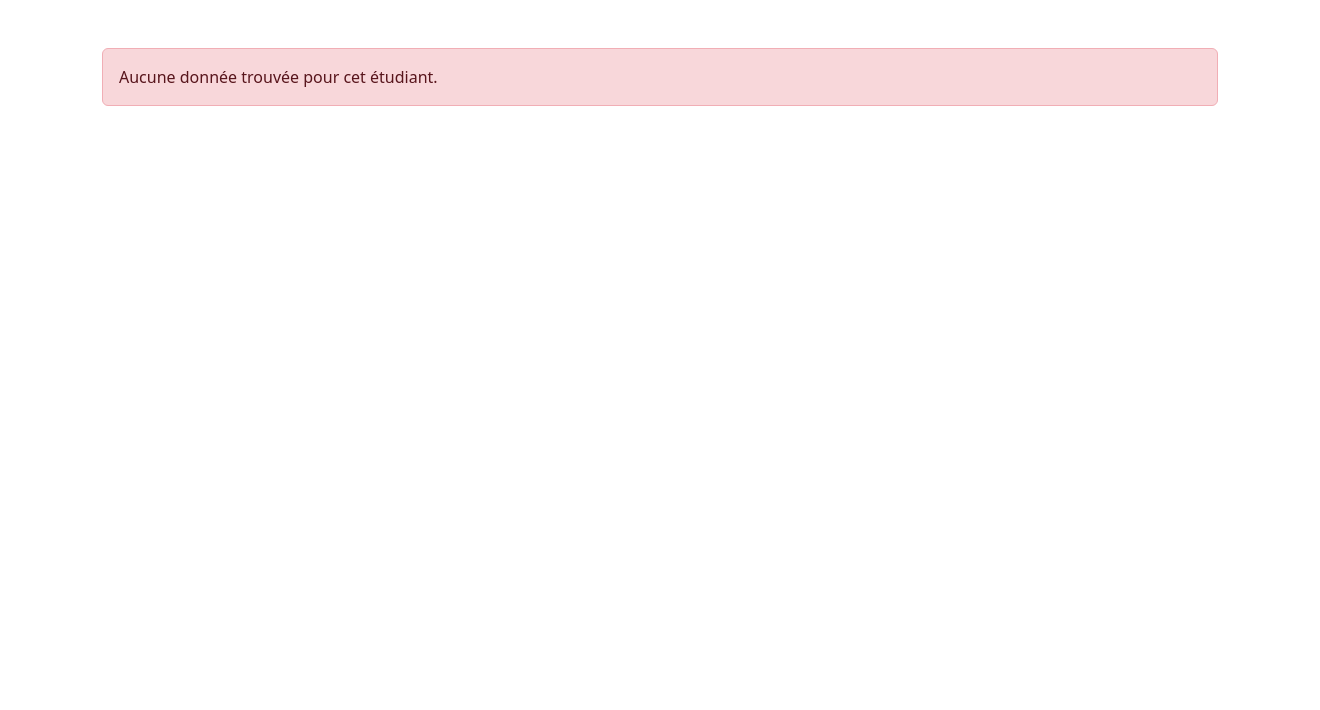
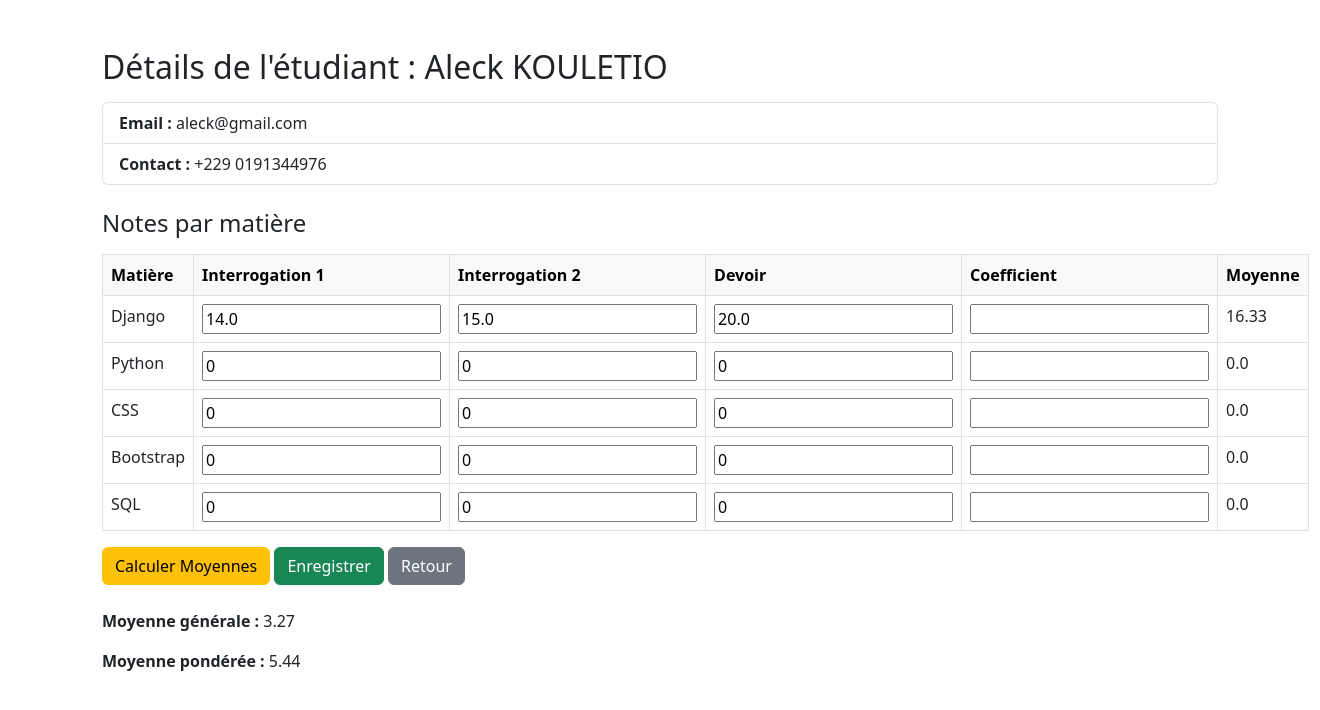
Before and after one commit to aleckklt/gestionnaire_notes_etudiant, a Django app: page /11/ in a window 1320 px wide. Shown: the top 710 px of the page. Run offline with Django 5.2, Linux system fonts and the light colour scheme; data comes from the database, SQL or seed files in the repository.

Commit message:
ameliorations+

```diff
--- a/etudiants/templates/etudiants/detail_etudiants.html
+++ b/etudiants/templates/etudiants/detail_etudiants.html
@@ -1,4 +1,5 @@
 {% extends 'etudiants/base.html' %}
+
 {% block content %}
 <div class="container mt-5">
     {% if etudiant %}
@@ -10,118 +11,56 @@
 
         <h4 class="mt-4">Notes par matière</h4>
 
-        <form method="POST" id="notesForm">
+        <form method="POST">
             {% csrf_token %}
+            <input type="hidden" name="action" value="" id="actionField">
             <input type="hidden" name="nb_matieres" value="{{ notes_par_matiere|length }}">
-            <table class="table table-bordered mt-3" id="notesTable">
+
+            <table class="table table-bordered mt-3">
                 <thead class="table-light">
                     <tr>
                         <th>Matière</th>
                         <th>Interrogation 1</th>
                         <th>Interrogation 2</th>
                         <th>Devoir</th>
+                        <th>Coefficient</th>
                         <th>Moyenne</th>
-                        <th>Coefficient</th>
                     </tr>
                 </thead>
                 <tbody>
                     {% for note in notes_par_matiere %}
-                    <tr data-index="{{ forloop.counter }}">
+                    <tr>
                         <td>
                             {{ note.matiere }}
                             <input type="hidden" name="matiere_{{ forloop.counter }}" value="{{ note.matiere }}">
                         </td>
-                        <td contenteditable="true" class="note-cell" data-field="interrogation">{{ note.interrogation }}</td>
-                        <td contenteditable="true" class="note-cell" data-field="devoir">{{ note.devoir }}</td>
-                        <td contenteditable="true" class="note-cell" data-field="devoirs">{{ note.devoirs }}</td>
-                        <td class="moyenne-cell">{{ note.moyenne }}</td>
-                        <td contenteditable="true" class="note-cell" data-field="coeff">{{ note.coeff }}</td>
+                        <td><input type="number" step="0.01" name="interrogation1_{{ forloop.counter }}" value="{{ note.interrogation1 }}"></td>
+                        <td><input type="number" step="0.01" name="devoir_{{ forloop.counter }}" value="{{ note.devoir }}"></td>
+                        <td><input type="number" step="0.01" name="interrogation2_{{ forloop.counter }}" value="{{ note.interrogation2 }}"></td>
+                        <td><input type="number" step="0.01" name="coefficients_{{ forloop.counter }}" value="{{ note.coefficients }}"></td>
+                        <td>{{ note.moyenne }}</td>
                     </tr>
                     {% endfor %}
                 </tbody>
             </table>
 
-            <div id="hidden-inputs"></div>
+            <div class="mt-3">
+                <button type="submit" id="monBouton" class="btn btn-warning" onclick="document.getElementById('actionField').value='calculer'">Calculer Moyennes</button>
+                <button type="submit" class="btn btn-success" onclick="document.getElementById('actionField').value='enregistrer'">Enregistrer</button>
+                <a href="{% url 'etudiants:liste_etudiants' %}" class="btn btn-secondary">Retour</a>
+            </div>
         </form>
 
         <div class="mt-4">
-            <p><strong>Moyenne générale :</strong> <span id="moyenneGenerale">{{ moyenne_generale }}</span></p>
-            <p><strong>Moyenne pondérée :</strong> <span id="moyennePonderee">{{ moyenne_ponderee }}</span></p>
+            <p><strong>Moyenne générale :</strong> {{ moyenne_generale }}</p>
+            <p><strong>Moyenne pondérée :</strong> {{ moyenne_ponderee }}</p>
         </div>
 
-        <a href="{% url 'etudiants:liste_etudiants' %}" class="btn btn-primary mt-3">Retour à la liste</a>
-
-        <script>
-            document.addEventListener('DOMContentLoaded', () => {
-                const table = document.getElementById('notesTable');
-                const hiddenInputsDiv = document.getElementById('hidden-inputs');
-                const moyenneGeneraleEl = document.getElementById('moyenneGenerale');
-                const moyennePondereeEl = document.getElementById('moyennePonderee');
-
-                function updateHiddenInput(name, value) {
-                    let input = document.querySelector(`input[name="${name}"]`);
-                    if (!input) {
-                        input = document.createElement('input');
-                        input.type = 'hidden';
-                        input.name = name;
-                        hiddenInputsDiv.appendChild(input);
-                    }
-                    input.value = value;
-                }
-
-                function parseFloatSafe(value) {
-                    const num = parseFloat(value);
-                    return isNaN(num) ? 0 : num;
-                }
-
-                function updateRowMoyenne(row, index) {
-                    const interrogation = parseFloatSafe(row.querySelector('[data-field="interrogation"]').innerText);
-                    const devoir = parseFloatSafe(row.querySelector('[data-field="devoir"]').innerText);
-                    const devoirs = parseFloatSafe(row.querySelector('[data-field="devoirs"]').innerText);
-                    const coeff = parseFloatSafe(row.querySelector('[data-field="coeff"]').innerText);
-
-                    const moyenne = ((interrogation + devoir + devoirs) / 3).toFixed(2);
-                    row.querySelector('.moyenne-cell').innerText = moyenne;
-                    updateHiddenInput(`interrogation_${index}`, interrogation);
-                    updateHiddenInput(`devoir_${index}`, devoir);
-                    updateHiddenInput(`devoirs_${index}`, devoirs);
-                    updateHiddenInput(`coeff_${index}`, coeff);
-                    updateHiddenInput(`moyenne_${index}`, moyenne);
-
-                    return { moyenne: parseFloat(moyenne), coeff };
-                }
-
-                function updateMoyennesGlobales() {
-                    const rows = table.querySelectorAll('tr[data-index]');
-                    let total = 0;
-                    let ponderee = 0;
-                    let sommeCoeff = 0;
-
-                    rows.forEach(row => {
-                        const index = row.dataset.index;
-                        const { moyenne, coeff } = updateRowMoyenne(row, index);
-                        total += moyenne;
-                        ponderee += moyenne * coeff;
-                        sommeCoeff += coeff;
-                    });
-
-                    const moyenneGenerale = (total / rows.length).toFixed(2);
-                    const moyennePonderee = sommeCoeff === 0 ? 0 : (ponderee / sommeCoeff).toFixed(2);
-
-                    moyenneGeneraleEl.textContent = moyenneGenerale;
-                    moyennePondereeEl.textContent = moyennePonderee;
-
-                    updateHiddenInput('moyenne_generale', moyenneGenerale);
-                    updateHiddenInput('moyenne_ponderee', moyennePonderee);
-                }
-                updateMoyennesGlobales();
-                table.querySelectorAll('.note-cell').forEach(cell => {
-                    cell.addEventListener('input', () => {
-                        updateMoyennesGlobales();
-                    });
-                });
-            });
-        </script>
+        {% if messages %}
+            {% for message in messages %}
+                <div class="alert alert-{{ message.tags }}">{{ message }}</div>
+            {% endfor %}
+        {% endif %}
 
     {% else %}
         <div class="alert alert-danger">
--- a/etudiants/views.py
+++ b/etudiants/views.py
@@ -38,66 +38,131 @@ def ajouter_etudiant(request):
     return render(request, 'etudiants/ajouter_etudiant.html', {'message': message})
 
 def detail_etudiants(request, etudiant_id):
-    cursor = connection.cursor()
-    cursor.execute("""
-        SELECT id, nom, prenom, email, contact
-        FROM etudiants_user
-        WHERE id = %s
-    """, [etudiant_id])
-    etudiant = cursor.fetchone()
+
+    with connection.cursor() as cursor:
+        cursor.execute("""
+            SELECT id, nom, prenom, email, contact
+            FROM etudiants_user
+            WHERE id = %s
+        """, [etudiant_id])
+        etudiant = cursor.fetchone()
 
     if not etudiant:
         messages.error(request, "Étudiant introuvable.")
         return render(request, 'etudiants/detail_etudiants.html', {'etudiant': None})
+
     matieres_fixes = ['Django', 'Python', 'CSS', 'Bootstrap', 'SQL']
+    notes_par_matiere = []
+    moyenne_generale = 0
+    moyenne_ponderee = 0
 
-    cursor.execute("""
-        SELECT matiere, interrogation, devoir, devoirs, coefficent
-        FROM etudiants_notes
-        WHERE note_id = %s
-    """, [etudiant_id])
-    notes_data = cursor.fetchall()
-    notes_dict = {row[0]: row for row in notes_data}
+    if request.method == 'POST':
+        action = request.POST.get('action')
+        nb_matieres = int(request.POST.get('nb_matieres', 0))
 
-    notes_par_matiere = []
-    total_moyenne = 0
-    total_ponderee = 0
-    total_coeff = 0
+        total_moyenne = 0
+        total_ponderee = 0
+        total_coeff = 0
 
-    for matiere in matieres_fixes:
-        if matiere in notes_dict:
-            interrogation, devoir, devoirs, coeff = notes_dict[matiere][1], notes_dict[matiere][2], notes_dict[matiere][3], notes_dict[matiere][4]
-            interrogation = interrogation or 0
-            devoir = devoir or 0
-            devoirs = devoirs or 0
-            coeff = coeff or 1
-            moyenne = (interrogation + devoir + devoirs) / 3
-            moyenne_ponderee = moyenne * coeff
+        for i in range(1, nb_matieres + 1):
+            matiere = request.POST.get(f'matiere_{i}')
+            interrogation1 = float(request.POST.get(f'interrogation1_{i}', 0) or 0)
+            devoir = float(request.POST.get(f'devoir_{i}', 0) or 0)
+            interrogation2 = float(request.POST.get(f'interrogation2_{i}', 0) or 0)
+            coefficients = float(request.POST.get(f'coefficients_{i}', 1) or 1)
+
+            moyenne = round((interrogation1 + devoir + interrogation2) / 3, 2)
+            moyenne_ponderee_calc = moyenne * coefficients
 
             total_moyenne += moyenne
-            total_ponderee += moyenne_ponderee
-            total_coeff += coeff
+            total_ponderee += moyenne_ponderee_calc
+            total_coeff += coefficients
 
             notes_par_matiere.append({
                 'matiere': matiere,
-                'interrogation': interrogation,
+                'interrogation1': interrogation1,
                 'devoir': devoir,
-                'devoirs': devoirs,
-                'coeff': coeff,
-                'moyenne': round(moyenne, 2)
-            })
-        else:
-            notes_par_matiere.append({
-                'matiere': matiere,
-                'interrogation': 0,
-                'devoir': 0,
-                'devoirs': 0,
-                'coeff': 1,
-                'moyenne': 0
+                'interrogation2': interrogation2,
+                'coefficients': coefficients,
+                'moyenne': moyenne
             })
 
-    moyenne_generale = round(total_moyenne / len([n for n in notes_par_matiere if n['moyenne'] is not None]), 2) if total_moyenne else 0
-    moyenne_ponderee = round(total_ponderee / total_coeff, 2) if total_coeff else 0
+            if action == 'enregistrer':
+                with connection.cursor() as cursor:
+                    cursor.execute("""
+                        SELECT id FROM etudiants_notes
+                        WHERE note_id = %s AND matiere = %s
+                    """, [etudiant_id, matiere])
+                    exists = cursor.fetchall()
+
+                    if exists:
+                        cursor.execute("""
+                            UPDATE etudiants_notes
+                            SET interrogation1 = %s, interrogation2 = %s, devoir = %s, coefficients = %s
+                            WHERE note_id = %s AND matiere = %s
+                        """, [interrogation1, interrogation2, devoir, etudiant_id, matiere, coefficients])
+                    else:
+                        cursor.execute("""
+                            INSERT INTO etudiants_notes (note_id, matiere, interrogation1, interrogation2, devoir, coefficients)
+                            VALUES (%s, %s, %s, %s, %s, %s)
+                        """, [etudiant_id, matiere, interrogation1, interrogation2, devoir, coefficients])
+
+        moyenne_generale = round(total_moyenne / nb_matieres, 2) if nb_matieres else 0
+        moyenne_ponderee = round(total_ponderee / total_coeff, 2) if total_coeff else 0
+
+        if action == 'enregistrer':
+            messages.success(request, "Les notes ont été enregistrées avec succès.")
+        elif action == 'calculer':
+            messages.info(request, "Les moyennes ont été recalculées (non enregistrées).")
+
+    else:
+        with connection.cursor() as cursor:
+            cursor.execute("""
+                SELECT matiere, interrogation1, interrogation2, devoir, coefficients
+                FROM etudiants_notes
+                WHERE note_id = %s
+            """, [etudiant_id])
+            notes_data = cursor.fetchall()
+            notes_dict = {row[0]: row for row in notes_data}
+
+        total_moyenne = 0
+        total_ponderee = 0
+        total_coeff = 0
+
+        for matiere in matieres_fixes:
+            if matiere in notes_dict:
+                interrogation1, interrogation2, devoir, coefficients = notes_dict[matiere][1], notes_dict[matiere][2], notes_dict[matiere][3], notes_dict[matiere][4]
+                interrogation1 = interrogation1 or 0
+                devoir = devoir or 0
+                interrogation2 = interrogation2 or 0
+                coefficients = coefficients or 1
+                moyenne = round((interrogation1 + devoir + interrogation2) / 3, 2)
+                moyenne_ponderee_calc = moyenne * coefficients
+
+                total_moyenne += moyenne
+                total_ponderee += moyenne_ponderee_calc
+                total_coeff += coefficients
+
+                notes_par_matiere.append({
+                    'matiere': matiere,
+                    'interrogation1': interrogation1,
+                    'devoir': devoir,
+                    'interrogation2': interrogation2,
+                    'coeff': coefficients,
+                    'moyenne': moyenne
+                })
+            else:
+                notes_par_matiere.append({
+                    'matiere': matiere,
+                    'interrogation1': 0,
+                    'devoir': 0,
+                    'interrogation2': 0,
+                    'coefficients': 1,
+                    'moyenne': 0
+                })
+
+        moyenne_generale = round(total_moyenne / len(notes_par_matiere), 2) if notes_par_matiere else 0
+        moyenne_ponderee = round(total_ponderee / total_coeff, 2) if total_coeff else 0
 
     return render(request, 'etudiants/detail_etudiants.html', {
         'etudiant': etudiant,
```
Also changed, not shown: etudiants/models.py (+11 -21 lines), db.sqlite3, etudiants/migrations/0013_remove_notes_matiere_user_matiere_alter_notes_note.py (added), etudiants/migrations/0014_rename_coefficent_notes_coeff_and_more.py (added), etudiants/migrations/0015_remove_notes_coeff_matiere_alter_notes_matiere.py (added), etudiants/migrations/0016_remove_matiere_matiere.py (added), etudiants/migrations/0017_remove_notes_date_note.py (added), etudiants/migrations/0018_remove_notes_matiere.py (added), etudiants/migrations/0019_notes_matiere.py (added), etudiants/migrations/0020_notes_coefficients.py (added), etudiants/migrations/0021_delete_matiere.py (added).
